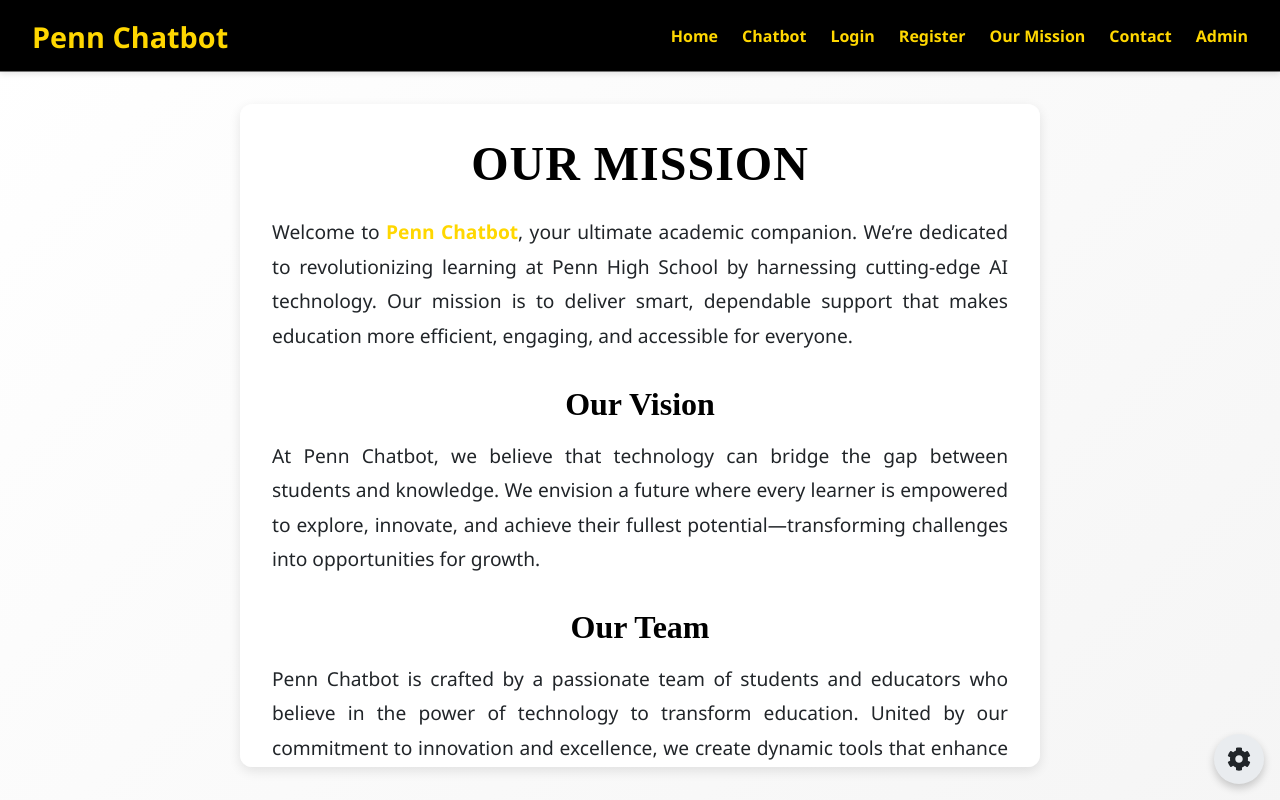
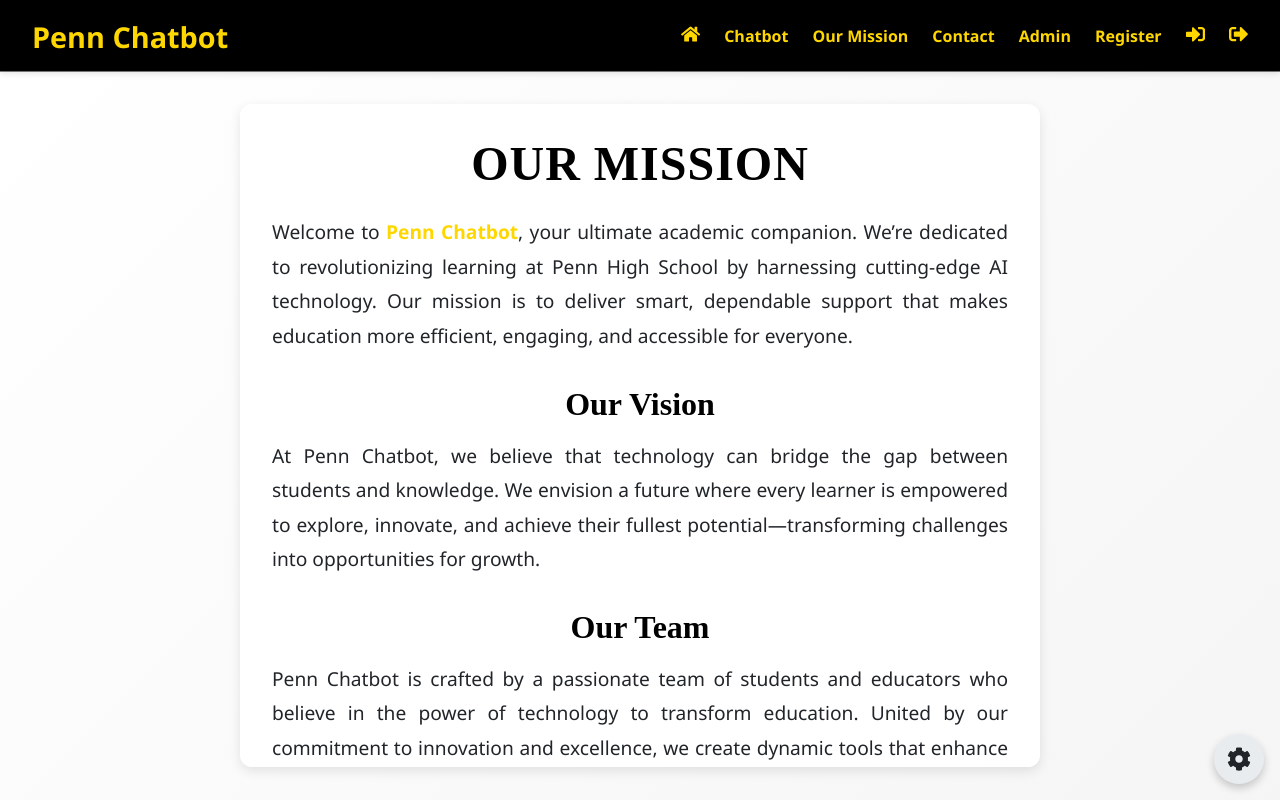
Before and after one commit to vmanukyann/PennAI, a React (Create React App) app in the folder client/: page /about in a window 1280 px wide. Built offline with nearby package versions, Linux system fonts and the light colour scheme.

Commit message:
Navbar Fixed
Consistency between the Intro page and the Contact/About Pages

```diff
--- a/client/src/About.js
+++ b/client/src/About.js
@@ -1,23 +1,49 @@
 import React from "react";
+import { useNavigate } from "react-router-dom";
+import { FaHome, FaSignInAlt, FaSignOutAlt } from "react-icons/fa"; // Import icons
 import "./About.css";
 
 function NavBar() {
+  const navigate = useNavigate();
   return (
     <nav className="navbar">
       <div className="nav-logo">Penn Chatbot</div>
       <ul className="nav-links">
-      <li><a href="/intro">Home</a></li>
-        <li><a href="/app">Chatbot</a></li>
-        <li><a href="/Login">Login</a></li>
-        <li><a href="/SignUp">Register</a></li>
-        <li><a href="/about">Our Mission</a></li>
-        <li><a href="/contact">Contact</a></li>
-        <li><a href="/admin">Admin</a></li>
-
+        <li>
+          <a href="/intro">
+            <FaHome className="nav-icon" /> {/* Home icon */}
+          </a>
+        </li>
+        <li>
+          <a href="/app">Chatbot</a>
+        </li>
+        <li>
+          <a href="/about">Our Mission</a>
+        </li>
+        <li>
+          <a href="/contact">Contact</a>
+        </li>
+        <li>
+          <a href="/admin">Admin</a>
+        </li>
+        <li>
+          <a href="/signup">Register</a>
+        </li>
+        <li>
+          <a href="/login">
+            <FaSignInAlt className="nav-icon" /> {/* Login icon */}
+          </a>
+        </li>
+        <li>
+          <a onClick={() => navigate("/logout")}>
+            <FaSignOutAlt className="nav-icon" /> {/* Logout icon */}
+          </a>
+        </li>
       </ul>
     </nav>
   );
 }
+
 
 function About() {
   return (
--- a/client/src/Contact.js
+++ b/client/src/Contact.js
@@ -1,19 +1,45 @@
 import React from "react";
+import { useNavigate } from "react-router-dom";
+import { FaHome, FaSignInAlt, FaSignOutAlt } from "react-icons/fa";
 import "./Contact.css";
 
 function NavBar() {
+  const navigate = useNavigate();
+
   return (
     <nav className="navbar">
       <div className="nav-logo">Penn Chatbot</div>
       <ul className="nav-links">
-      <li><a href="/intro">Home</a></li>
-        <li><a href="/app">Chatbot</a></li>
-        <li><a href="/Login">Login</a></li>
-        <li><a href="/SignUp">Register</a></li>
-        <li><a href="/about">Our Mission</a></li>
-        <li><a href="/contact">Contact</a></li>
-        <li><a href="/admin">Admin</a></li>
-
+        <li>
+          <a href="/intro">
+            <FaHome className="nav-icon" /> {/* Home icon */}
+          </a>
+        </li>
+        <li>
+          <a href="/app">Chatbot</a>
+        </li>
+        <li>
+          <a href="/about">Our Mission</a>
+        </li>
+        <li>
+          <a href="/contact">Contact</a>
+        </li>
+        <li>
+          <a href="/admin">Admin</a>
+        </li>
+        <li>
+          <a href="/signup">Register</a>
+        </li>
+        <li>
+          <a href="/login">
+            <FaSignInAlt className="nav-icon" /> {/* Login icon */}
+          </a>
+        </li>
+        <li>
+          <a onClick={() => navigate("/logout")}>
+            <FaSignOutAlt className="nav-icon" /> {/* Logout icon */}
+          </a>
+        </li>
       </ul>
     </nav>
   );
```
